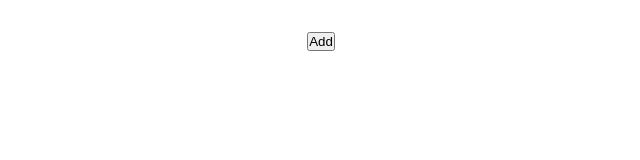
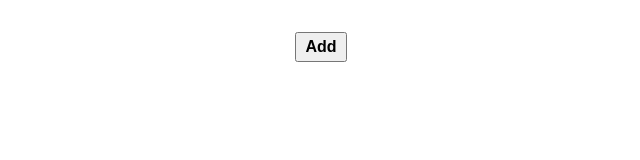
Before and after one commit to thekrprince/react-ui-challenges, a Next.js app: page /progress-bars in a window 1280 px wide. Shown: the top 160 px of the page, without its empty margins (319-959 px from the left). Built offline with nearby package versions, Linux system fonts and the light colour scheme.

Commit message:
button styling

```diff
--- a/src/app/progress-bars/page.jsx
+++ b/src/app/progress-bars/page.jsx
@@ -9,7 +9,7 @@ const Page = () => {
     return (
         <div className={styles.main}>
             <div>
-                <button onClick={() => setBars(bars + 1)}>Add</button>
+                <button className={styles.addBtn} onClick={() => setBars(bars + 1)}>Add</button>
             </div>
             <div className={styles.bars}>{Array.from({ length: bars }).map((_, idx) => <ProgressBar key={idx} />)}</div>
         </div>
--- a/src/app/progress-bars/page.module.css
+++ b/src/app/progress-bars/page.module.css
@@ -19,6 +19,12 @@
   width: 500px;
 }
 
+.addBtn {
+  padding: 0.25rem 0.5rem;
+  font-size: medium;
+  font-weight: 800;
+}
+
 .bar {
   background-color: green;
   height: inherit;
```
